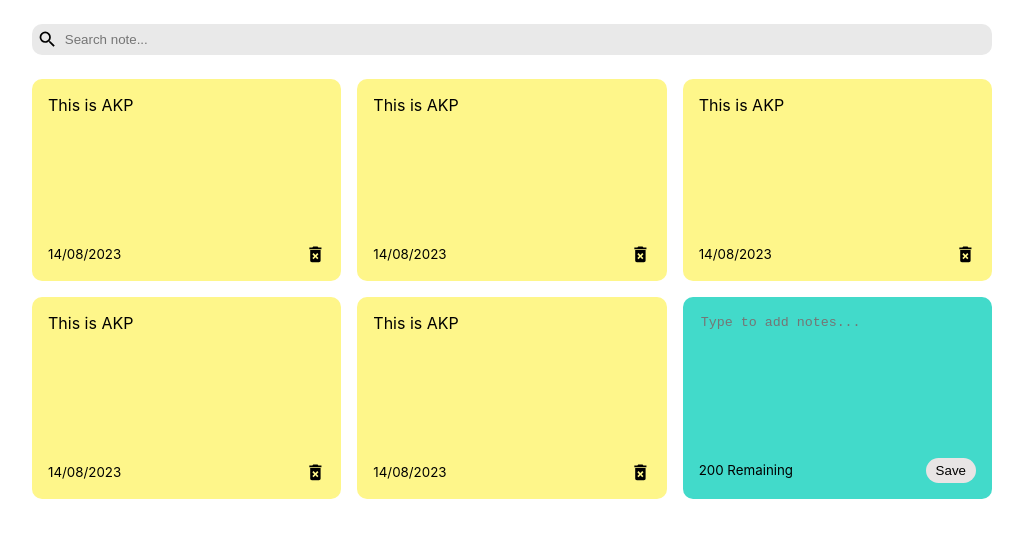
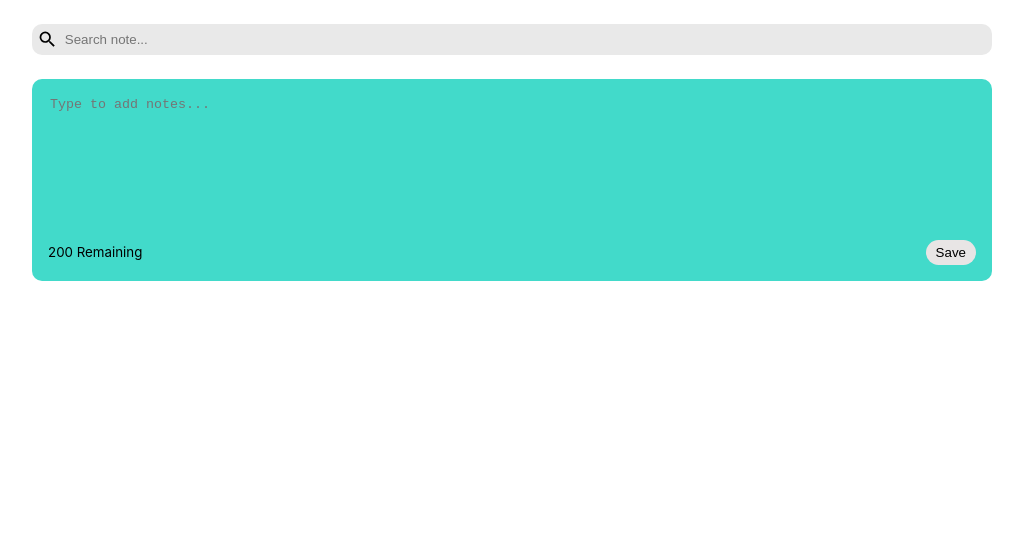
Before and after one commit to agkyawpai/note-app, a React (Create React App) app: page / in a window 1280 px wide. Shown: the top 538 px of the page, without its empty margins (128-1151 px from the left). Built offline with nearby package versions, Linux system fonts and the light colour scheme.

Commit message:
set and get from local storage

```diff
--- a/src/App.js
+++ b/src/App.js
@@ -1,42 +1,30 @@
-import { useState } from "react";
+import { useState, useEffect } from "react";
 import { nanoid } from "nanoid";
 import NoteList from "./components/NoteList";
 import Search from "./components/Search";
 
 function App() {
-  const [notes, setNotes] = useState([
-    {
-      id: nanoid(),
-      text: "This is AKP",
-      date: "14/08/2023",
-    },
-    {
-      id: nanoid(),
-      text: "This is AKP",
-      date: "14/08/2023",
-    },
-    {
-      id: nanoid(),
-      text: "This is AKP",
-      date: "14/08/2023",
-    },
-    {
-      id: nanoid(),
-      text: "This is AKP",
-      date: "14/08/2023",
-    },
-    {
-      id: nanoid(),
-      text: "This is AKP",
-      date: "14/08/2023",
-    }
-  ]);
+  const [notes, setNotes] = useState([]);
   const [searchNote, setSearchNote] = useState("");
   const today = new Date();
   const month = today.getMonth() + 1;
   const year = today.getFullYear();
   const date = today.getDate();
   const todayDate = `${date}/${month}/${year}`;
+
+  useEffect(()=>{
+    const savedNotes = JSON.parse(localStorage.getItem('react-notes-data'));
+    if (savedNotes && savedNotes.length > 0) {
+      setNotes(savedNotes);
+    }
+  },[])
+
+  useEffect(()=>{
+    localStorage.setItem(
+      'react-notes-data',
+      JSON.stringify(notes)
+    )
+  },[notes])
 
   const addNote = (text) => {
     setNotes(
```
